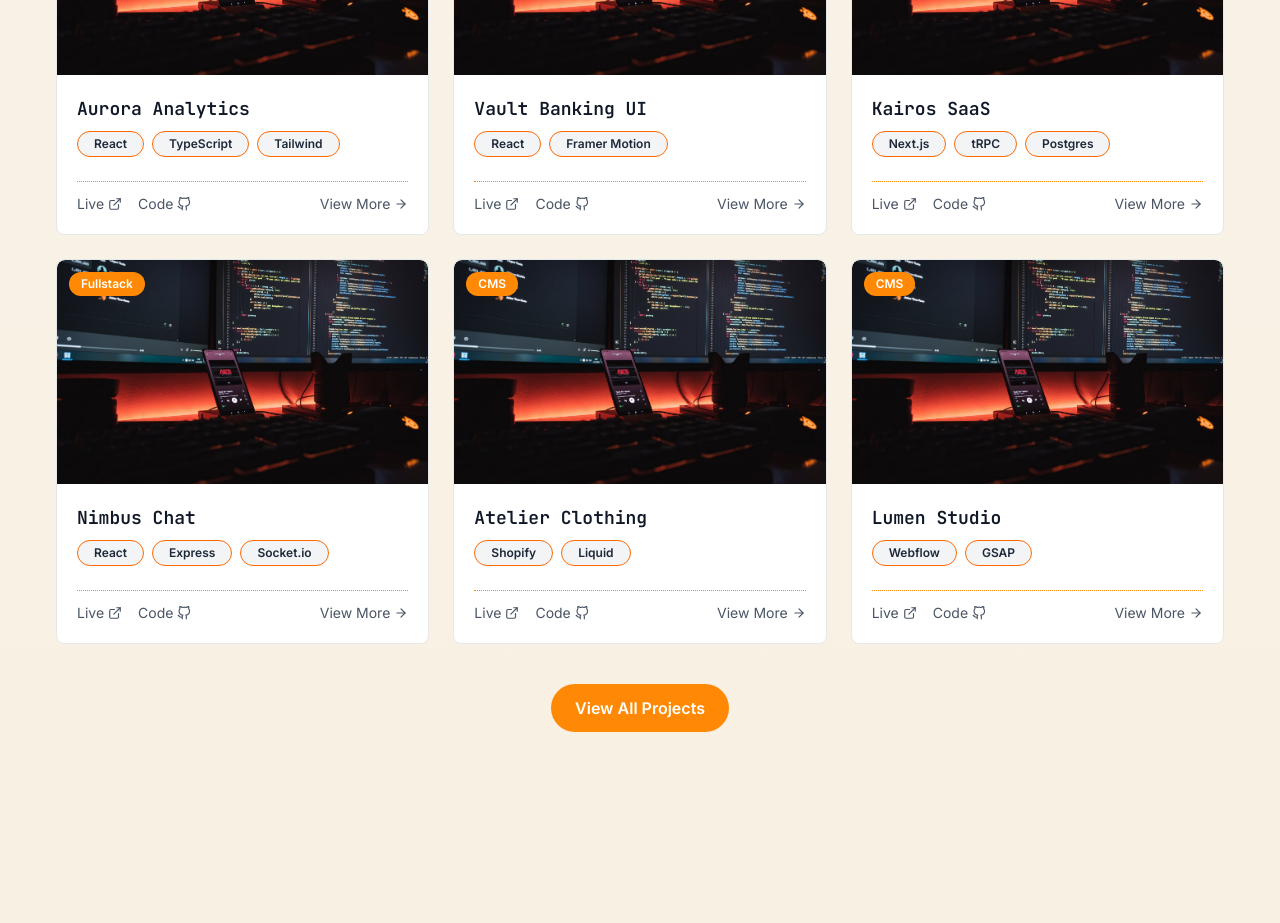
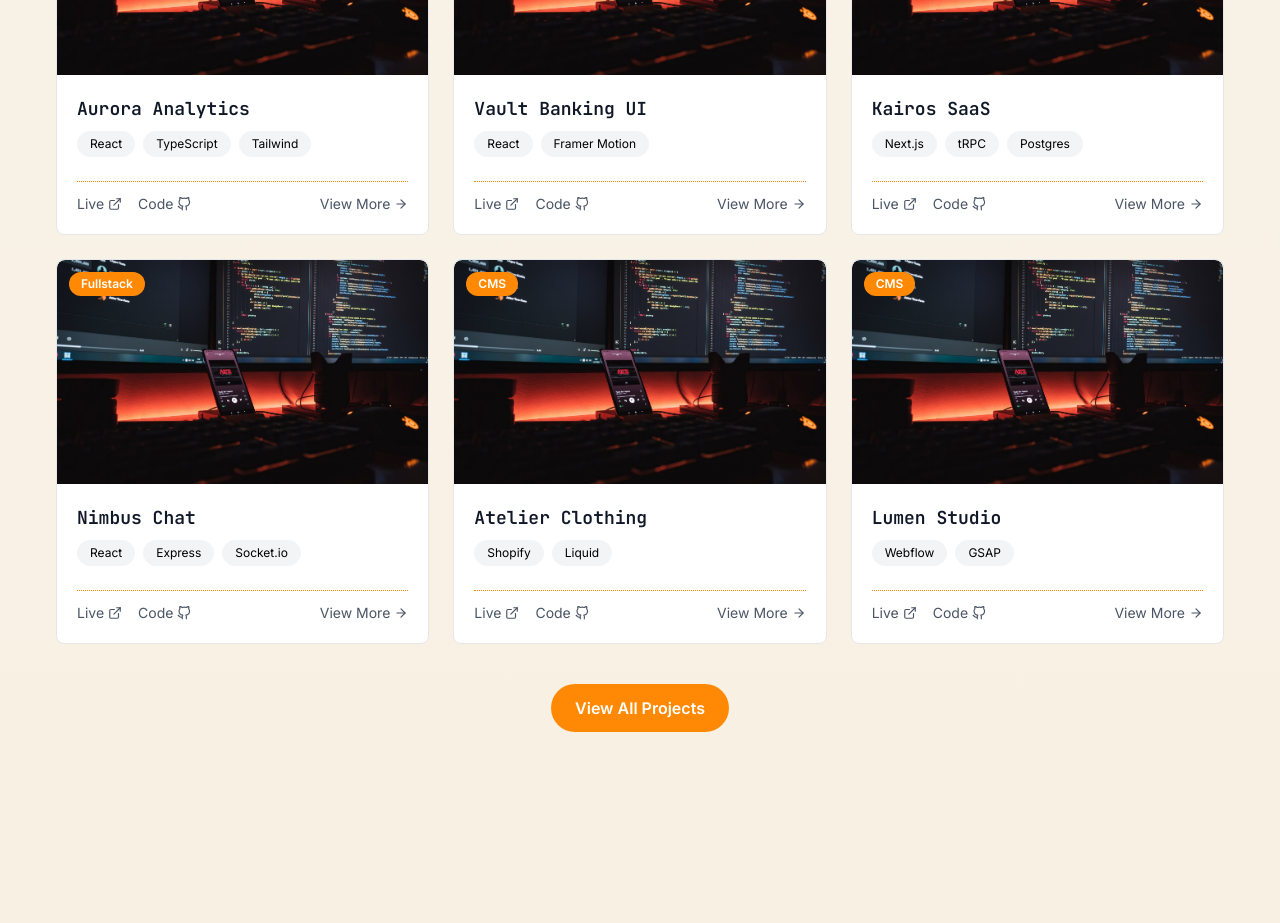
Before and after one commit to MASUMHD/masum, a Next.js app in the folder masum/: page / in a window 1280 px wide. Shown: the part 4400-5323 px from the top of the page. Built offline with nearby package versions, Linux system fonts and the light colour scheme; no server answers.

Commit message:
View All Projects Button update

```diff
--- a/masum/app/(homeSections)/projects/ProjectCard.tsx
+++ b/masum/app/(homeSections)/projects/ProjectCard.tsx
@@ -31,7 +31,7 @@ export default function ProjectCard({ item }: any) {
           {item.tech.map((t: string, i: number) => (
             <span
               key={i}
-              className="text-xs px-4 py-1 rounded-full bg-gray-100 border border-orange-500 font-semibold text-gray-800"
+              className="text-xs px-3 py-1 rounded-full text-black bg-gray-100 border border-gray-100 hover:bg-orange-400 hover:text-white hover:-translate-y-1 transition duration-300 ease-in-out"
             >
               {t}
             </span>
--- a/masum/app/(homeSections)/projects/Projects.tsx
+++ b/masum/app/(homeSections)/projects/Projects.tsx
@@ -88,14 +88,17 @@ export default function Projects() {
         </div>
 
         {/* View All Projects Button */}
+        {filtered.length > 6 && (
           <div className="mt-10 text-center">
             <button
               onClick={() => setShowAll(!showAll)}
-            className="inline-block bg-orange-400 hover:bg-orange-500 text-white font-semibold py-3 px-6 rounded-full cursor-pointer animation-bounce hover:-translate-y-1 transition duration-300 ease-in-out"
+              className="inline-block bg-orange-400 hover:bg-orange-500 text-white font-semibold py-3 px-6 rounded-full cursor-pointer hover:-translate-y-1 transition duration-300 ease-in-out"
             >
               {showAll ? "Show Less" : "View All Projects"}
             </button>
           </div>
+        )}
+
       </div>
     </section>
   );
```
Lines whose indentation alone changed are shown as unchanged.
